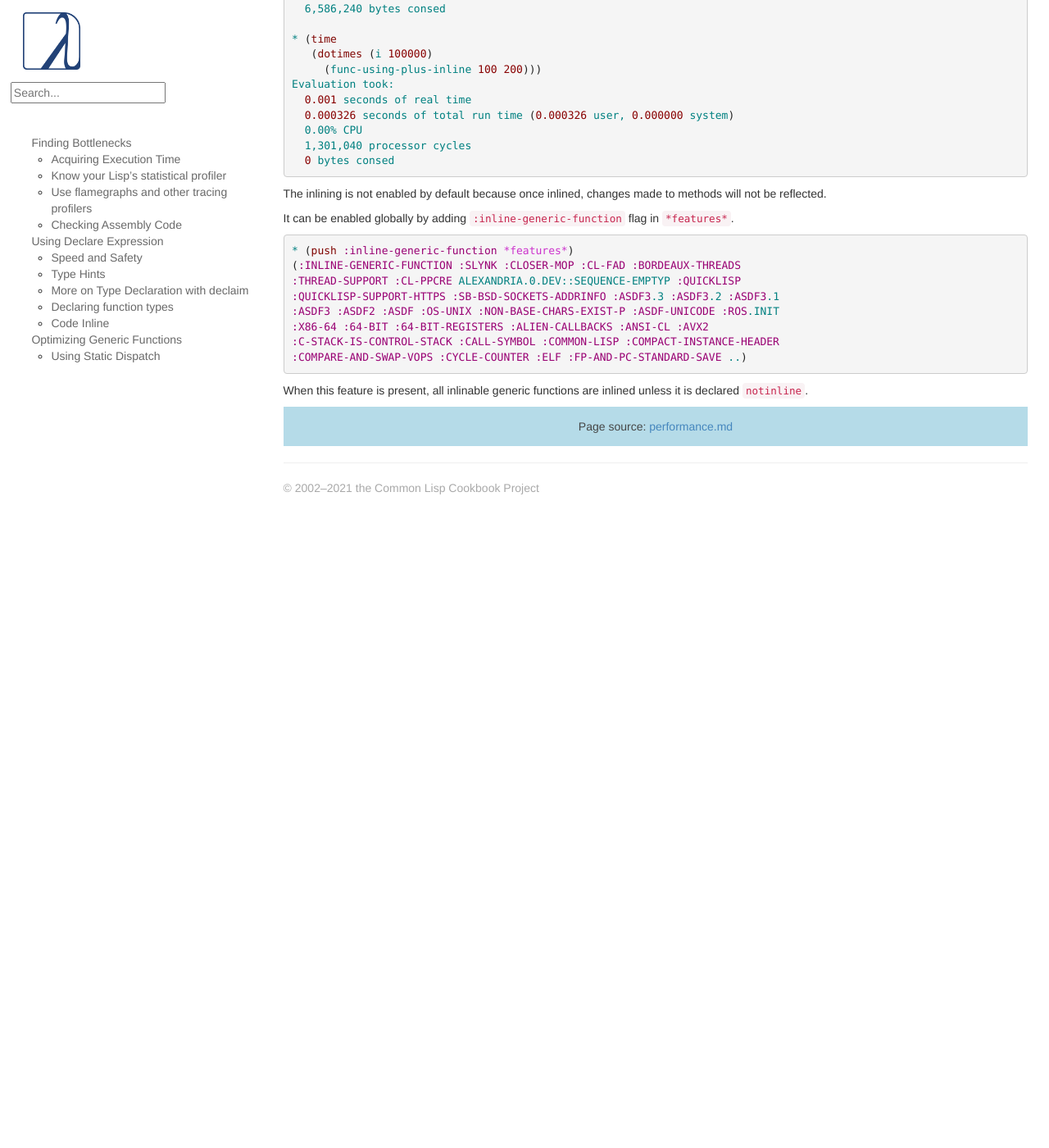
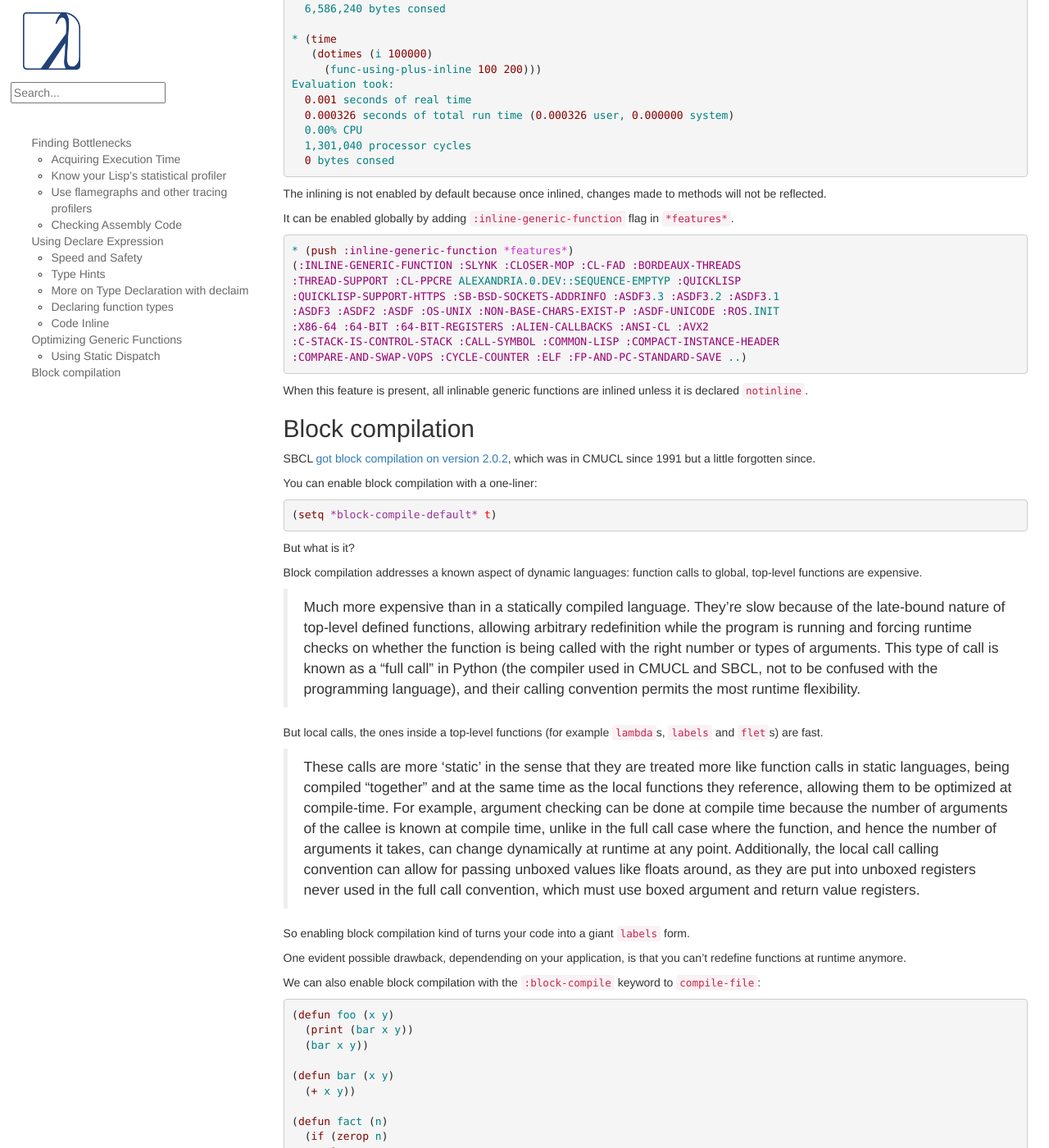
Before and after one commit to LispCookbook/cl-cookbook, a Jekyll site: the page built from performance.md, in a window 1280 px wide and 1400 px high, scrolled down 9697 px. Shown: the whole window at 82% size. Built offline with Jekyll 4.4.1, drawn with Linux system fonts in a browser that asks for light colours; before the commit the page ends 10327 px from its top, so only the background shows below that; some of the changed text lies outside the part shown.

Commit message:
performance: block compilation

```diff
--- a/performance.md
+++ b/performance.md
@@ -606,6 +606,64 @@ It can be enabled globally by adding `:inline-generic-function` flag in
 When this feature is present, all inlinable generic functions are inlined
 unless it is declared `notinline`.
 
+## Block compilation
+
+SBCL [got block compilation on version 2.0.2](https://mstmetent.blogspot.com/2020/02/block-compilation-fresh-in-sbcl-202.html), which was in CMUCL since 1991 but a little forgotten since.
+
+You can enable block compilation with a one-liner:
+
+~~~lisp
+(setq *block-compile-default* t)
+~~~
+
+But what is it?
+
+Block compilation addresses a known aspect of dynamic languages: function calls to global, top-level functions are expensive.
+
+> Much more expensive than in a statically compiled language. They're slow because of the late-bound nature of top-level defined functions, allowing arbitrary redefinition while the program is running and forcing runtime checks on whether the function is being called with the right number or types of arguments. This type of call is known as a "full call" in Python (the compiler used in CMUCL and SBCL, not to be confused with the programming language), and their calling convention permits the most runtime flexibility.
+
+But local calls, the ones inside a top-level functions (for example `lambda`s, `labels` and `flet`s) are fast.
+
+> These calls are more 'static' in the sense that they are treated more like function calls in static languages, being compiled "together" and at the same time as the local functions they reference, allowing them to be optimized at compile-time. For example, argument checking can be done at compile time because the number of arguments of the callee is known at compile time, unlike in the full call case where the function, and hence the number of arguments it takes, can change dynamically at runtime at any point. Additionally, the local call calling convention can allow for passing unboxed values like floats around, as they are put into unboxed registers never used in the full call convention, which must use boxed argument  and return value registers.
+
+So enabling block compilation kind of turns your code into a giant `labels` form.
+
+One evident possible drawback, dependending on your application, is that you can't redefine functions at runtime anymore.
+
+We can also enable block compilation with the `:block-compile` keyword to `compile-file`:
+
+~~~lisp
+(defun foo (x y)
+  (print (bar x y))
+  (bar x y))
+
+(defun bar (x y)
+  (+ x y))
+
+(defun fact (n)
+  (if (zerop n)
+      1
+      (* n (fact (1- n)))))
+
+> (compile-file "foo.lisp" :block-compile t :entry-points nil)
+> (load "foo.fasl")
+
+> (sb-disassem:disassemble-code-component #'foo)
+~~~
+
+If you inspect the assembly,
+
+> you [will] see that FOO and BAR are now compiled into the same component (with local calls), and both have valid external entry points. This improves locality of code quite a bit and still allows calling both FOO and BAR externally from the file (e.g. in the REPL). […]
+
+But there is one more goody block compilation adds...
+
+> Notice we specified `:entry-points` nil above. That's telling the compiler to still create external entry points to every function in the file, since we'd like to be able to call them normally from outside the code component (i.e. the compiled compilation unit, here the entire file).
+
+For more explanations, I refer you to the mentioned blog post, the current de-facto documentation for SBCL, in addition to [CMUCL's documentation](https://cmucl.org/docs/cmu-user/html/Block-Compilation.html) (note that the form-by-form level granularity in CMUCL (` (declaim (start-block ...)) ... (declaim (end-block ..))`) is missing in SBCL, at the time of writing).
+
+Finally, be aware that "block compiling and inlining currently does not interact very well [in SBCL]".
+
+
 [time]: http://www.lispworks.com/documentation/lw51/CLHS/Body/m_time.htm
 [trace-output]: http://www.lispworks.com/documentation/lw71/CLHS/Body/v_debug_.htm#STtrace-outputST
 [disassemble]: http://www.lispworks.com/documentation/lw60/CLHS/Body/f_disass.htm
```
